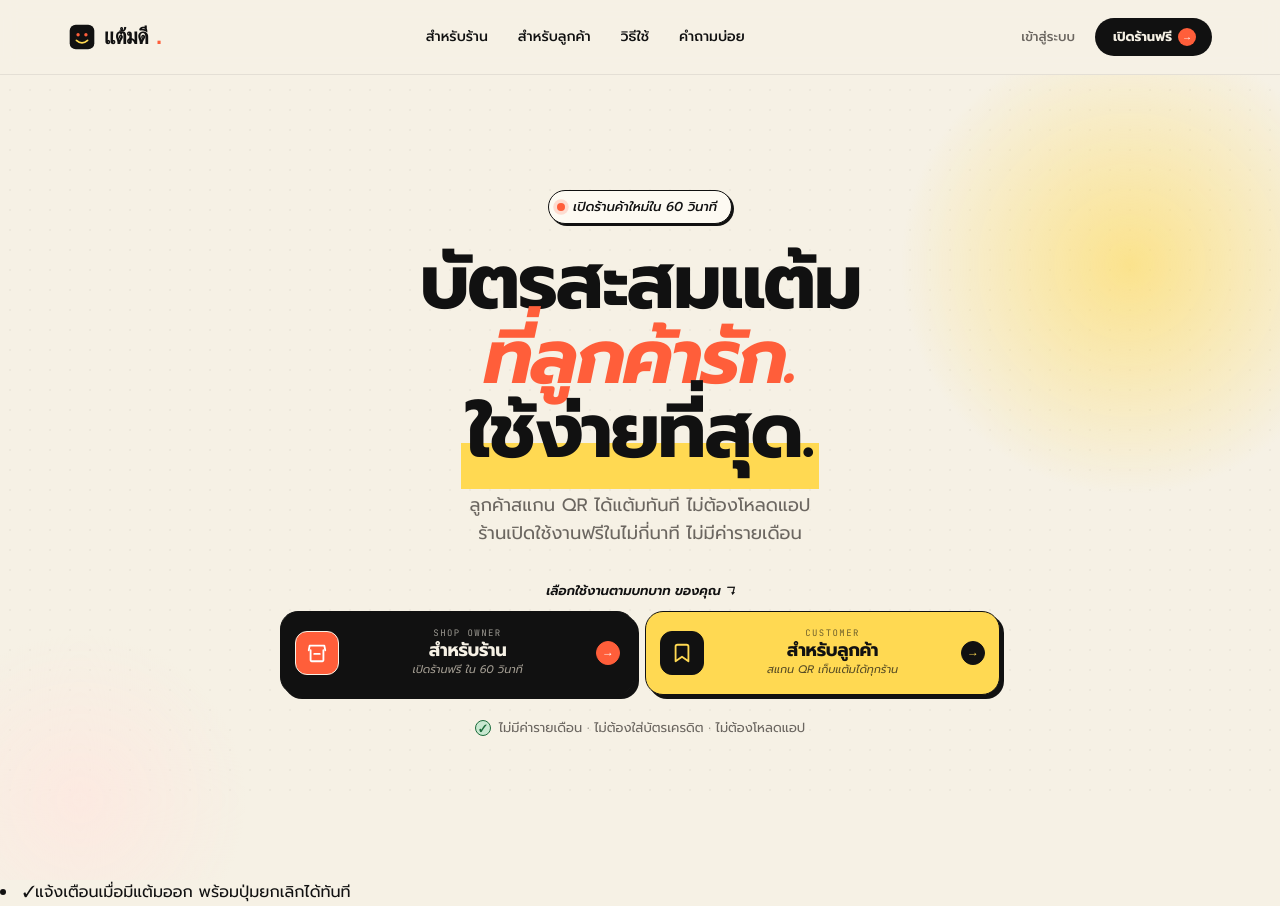
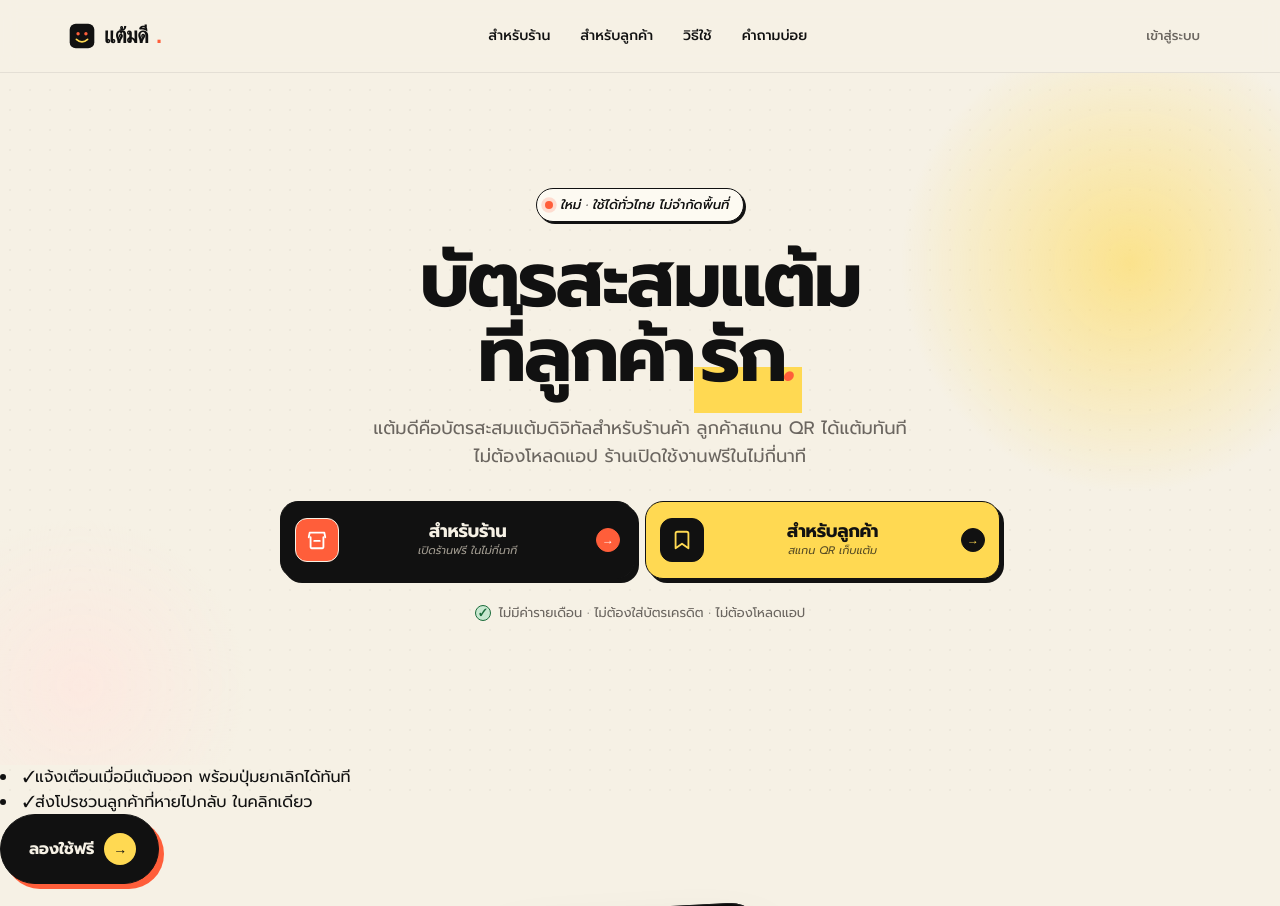
Before and after one commit to n-chatchai/taemdee, a FastAPI app: page / in a window 1280 px wide; the page is wider, and only the part inside the window is pictured. Shown: the top 906 px of that part. Run offline with FastAPI, Linux system fonts and the light colour scheme; parts of the project's set-up code (start-up, migrations or seed data) failed here and were passed over; some web fonts are replaced.

Commit message:
fix: sync home.html nav and hero exactly with taemdee-home.html design

```diff
--- a/app/templates/home.html
+++ b/app/templates/home.html
@@ -47,14 +47,7 @@
         </a>
       {% else %}
         <a href="#login-modal" class="secondary">เข้าสู่ระบบ</a>
-        <a href="#cta" class="primary">
-          เปิดร้านฟรี
-          <span class="arrow-circle">→</span>
-        </a>
       {% endif %}
-      <button class="menu-toggle" aria-label="เมนู">
-        <svg viewBox="0 0 24 24" width="24" height="24" fill="none" stroke="currentColor" stroke-width="2.5" stroke-linecap="round" stroke-linejoin="round"><line x1="3" y1="12" x2="21" y2="12"/><line x1="3" y1="6" x2="21" y2="6"/><line x1="3" y1="18" x2="21" y2="18"/></svg>
-      </button>
     </div>
   </div>
 </nav>
@@ -65,17 +58,20 @@
     <div class="hero-centered">
       <div class="hero-tag">
         <span class="pulse-dot"></span>
-        เปิดร้านค้าใหม่ใน 60 วินาที
+        ใหม่ · ใช้ได้ทั่วไทย ไม่จำกัดพื้นที่
       </div>
-      <h1>บัตรสะสมแต้ม<br><span class="accent">ที่ลูกค้ารัก.</span><br><span class="hl">ใช้ง่ายที่สุด.</span></h1>
+      <h1>
+        บัตรสะสมแต้ม<br>
+        ที่ลูกค้า<span class="hl">รัก<span class="accent">.</span></span>
+      </h1>
       <p class="lead">
-        ลูกค้าสแกน QR ได้แต้มทันที ไม่ต้องโหลดแอป<br>
-        ร้านเปิดใช้งานฟรีในไม่กี่นาที ไม่มีค่ารายเดือน
+        แต้มดีคือบัตรสะสมแต้มดิจิทัลสำหรับร้านค้า
+        ลูกค้าสแกน QR ได้แต้มทันที ไม่ต้องโหลดแอป
+        ร้านเปิดใช้งานฟรีในไม่กี่นาที
       </p>
 
-      <div class="role-chooser-label">เลือกใช้งานตามบทบาท ของคุณ ↴</div>
       <div class="role-chooser">
-        <a href="/shop/register" class="role-card role-shop">
+        <a href="#shops" class="role-card role-shop">
           <div class="role-icon">
             <svg viewBox="0 0 24 24" fill="none" stroke="currentColor" stroke-width="2" stroke-linecap="round" stroke-linejoin="round">
               <path d="M3 9l1-5h16l1 5"/>
@@ -84,22 +80,20 @@
             </svg>
           </div>
           <div class="role-text">
-            <div class="role-label">SHOP OWNER</div>
             <div class="role-name">สำหรับร้าน</div>
-            <div class="role-meta">เปิดร้านฟรี ใน 60 วินาที</div>
+            <div class="role-meta">เปิดร้านฟรี ในไม่กี่นาที</div>
           </div>
           <div class="role-arrow">→</div>
         </a>
-        <a href="/card/account" class="role-card role-cust">
+        <a href="#customers" class="role-card role-cust">
           <div class="role-icon">
             <svg viewBox="0 0 24 24" fill="none" stroke="currentColor" stroke-width="2" stroke-linecap="round" stroke-linejoin="round">
               <path d="M19 21l-7-5-7 5V5a2 2 0 012-2h10a2 2 0 012 2z"/>
             </svg>
           </div>
           <div class="role-text">
-            <div class="role-label">CUSTOMER</div>
             <div class="role-name">สำหรับลูกค้า</div>
-            <div class="role-meta">สแกน QR เก็บแต้มได้ทุกร้าน</div>
+            <div class="role-meta">สแกน QR เก็บแต้ม</div>
           </div>
           <div class="role-arrow">→</div>
         </a>
@@ -113,8 +107,7 @@
   </div>
 </section>
 
-<!-- ==================== CONTENT SECTIONS ==================== -->
-<!-- (Content sections follow here - I'll include them from design_body.html) -->
+<!-- ==================== FOR SHOPS ==================== -->
           <li><span class="check-tile">✓</span><span>แจ้งเตือนเมื่อมีแต้มออก พร้อมปุ่มยกเลิกได้ทันที</span></li>
           <li><span class="check-tile">✓</span><span>ส่งโปรชวนลูกค้าที่หายไปกลับ ในคลิกเดียว</span></li>
         </ul>
```
